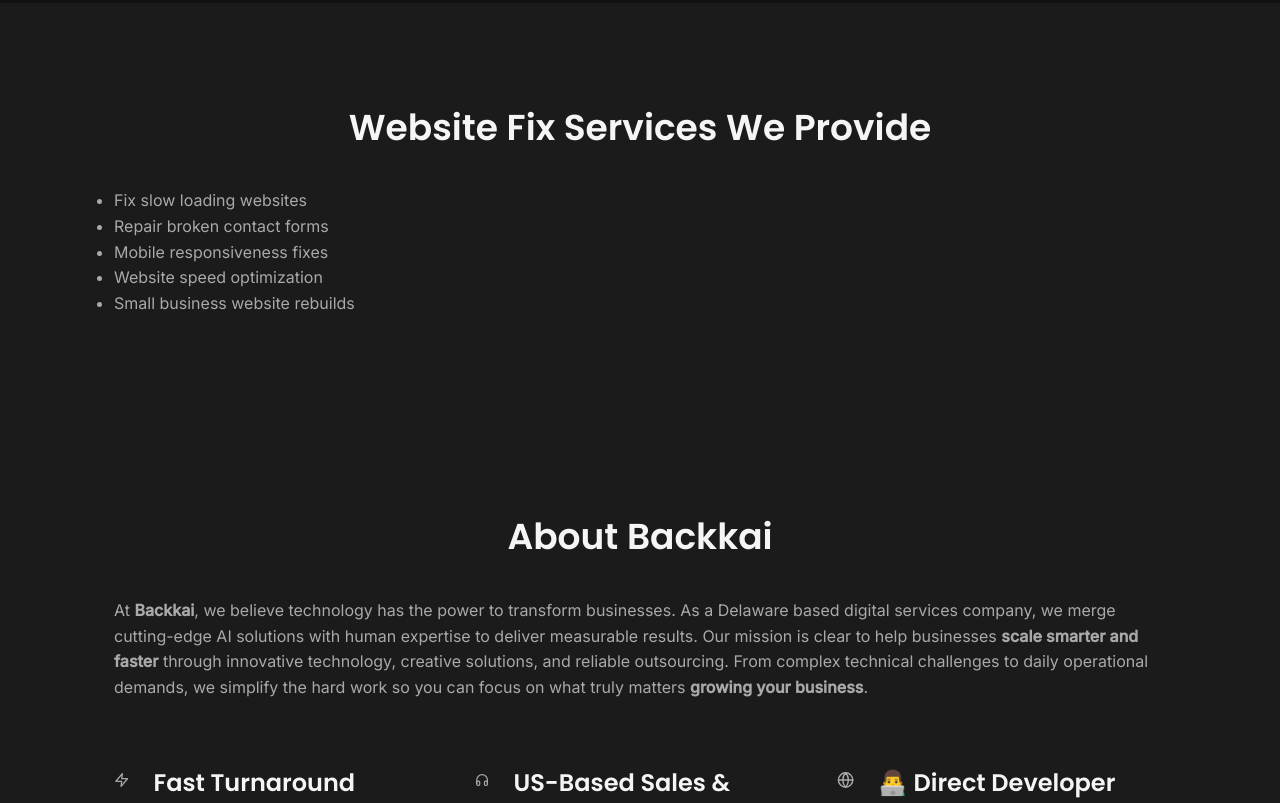
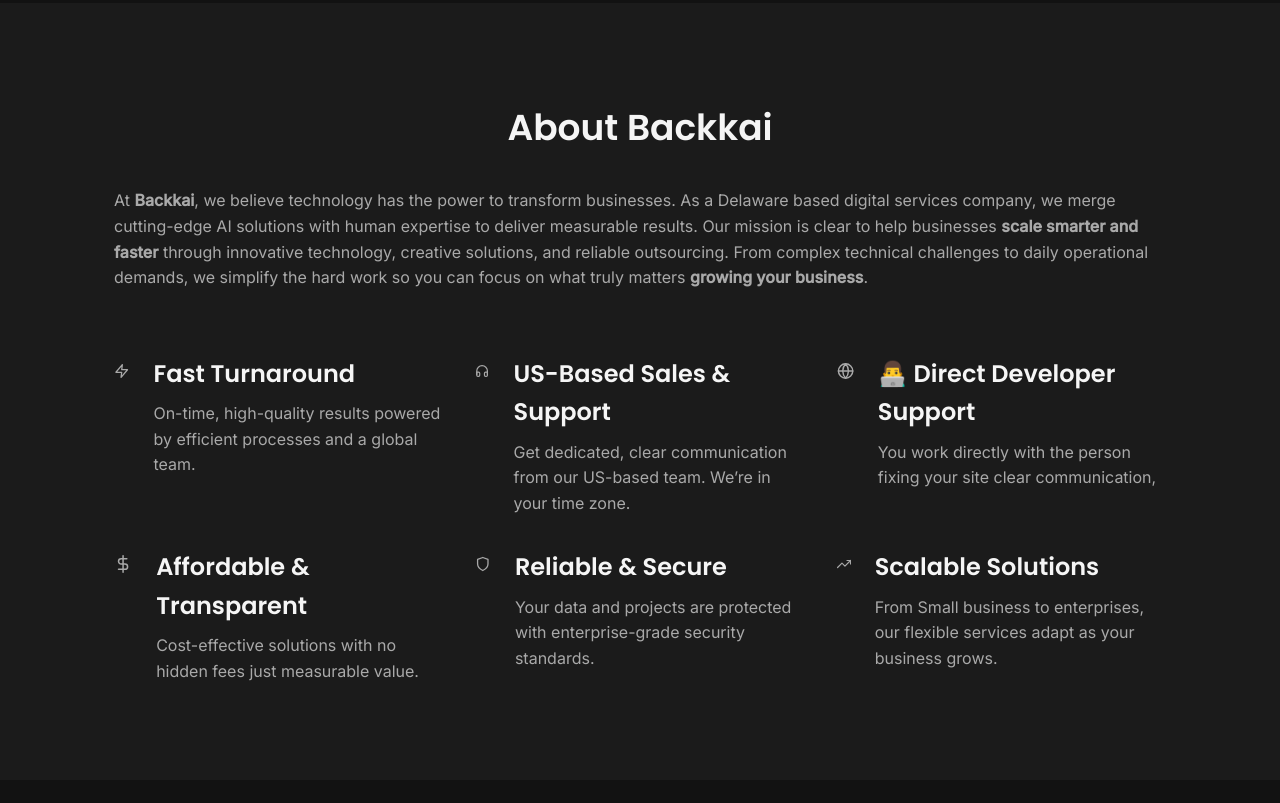
Before and after one commit to manjeet-katheriya/schoolproject, a plain HTML site: page index.html in a window 1280 px wide. Shown: the part 1205-2008 px from the top of the page. Drawn offline with nearby package versions, Linux system fonts and the light colour scheme.

Commit message:
Remove website fix services section from index.html
Removed the section detailing website fix services.

```diff
--- a/index.html
+++ b/index.html
@@ -1021,20 +1021,6 @@
 
         </section>
 
-                  <!-- 🔴 ADD STEP 5 RIGHT HERE -->
-          <section class="section-bg">
-            <div class="container">
-              <h2>Website Fix Services We Provide</h2>
-              <ul>
-                <li>Fix slow loading websites</li>
-                <li>Repair broken contact forms</li>
-                <li>Mobile responsiveness fixes</li>
-                <li>Website speed optimization</li>
-                <li>Small business website rebuilds</li>
-              </ul>
-            </div>
-          </section>
-
 
 
         <!-- About Backkai Section -->
```
